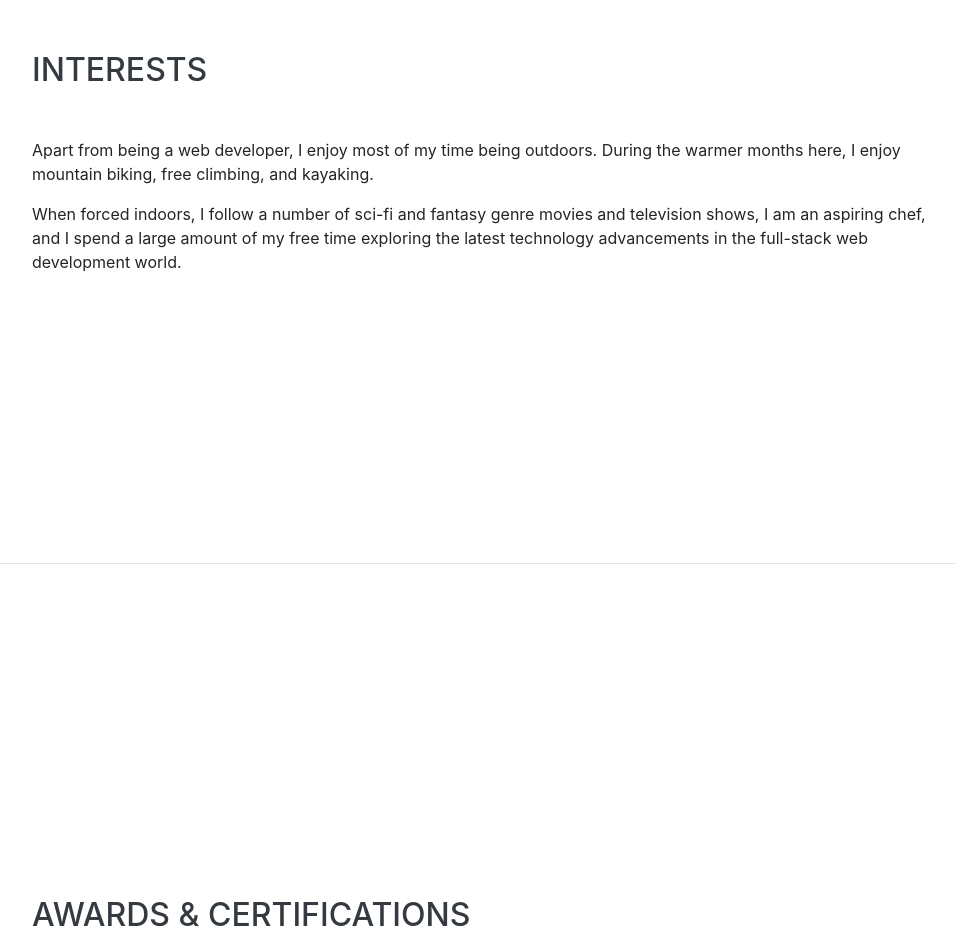
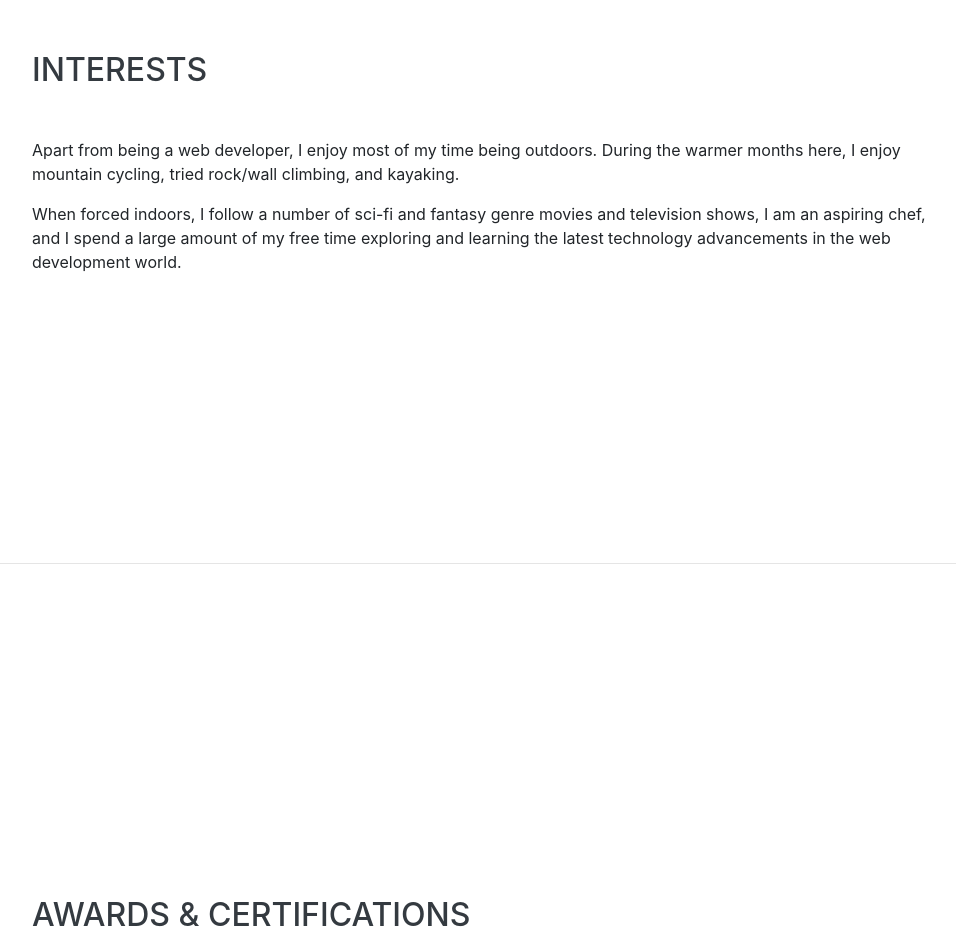
Before and after one commit to alovega/Portfolio-site, a website with bundled scripts: page index.html in a window 1280 px wide. Shown: the part 4540-5478 px from the top of the page, without its empty margins (288-1244 px from the left). Built offline with nearby package versions, Linux system fonts and the light colour scheme; a web font is replaced by a local one.

Commit message:
Update index.html

```diff
--- a/index.html
+++ b/index.html
@@ -304,8 +304,8 @@
     <section class="resume-section p-3 p-lg-5 d-flex align-items-center" id="interests">
       <div class="w-100">
         <h2 class="mb-5">Interests</h2>
-        <p>Apart from being a web developer, I enjoy most of my time being outdoors. During the warmer months here, I enjoy mountain biking, free climbing, and kayaking.</p>
-        <p class="mb-0">When forced indoors, I follow a number of sci-fi and fantasy genre movies and television shows, I am an aspiring chef, and I spend a large amount of my free time exploring the latest technology advancements in the full-stack web development world.</p>
+        <p>Apart from being a web developer, I enjoy most of my time being outdoors. During the warmer months here, I enjoy mountain cycling, tried rock/wall climbing, and kayaking.</p>
+        <p class="mb-0">When forced indoors, I follow a number of sci-fi and fantasy genre movies and television shows, I am an aspiring chef, and I spend a large amount of my free time exploring and learning  the latest technology advancements in the web development world.</p>
       </div>
     </section>
 
```
